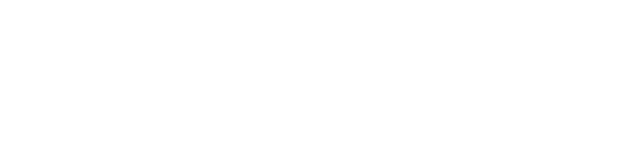
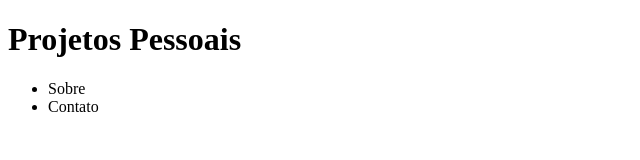
Before and after one commit to DeVector/site-ebac_projeto_01, a plain HTML site: page index.html in a window 1280 px wide. Shown: the whole page, without its empty margins (0-640 px from the left). Drawn offline with Linux system fonts and the light colour scheme.

Commit message:
chore: create header

```diff
--- a/index.html
+++ b/index.html
@@ -6,6 +6,14 @@
     <title>Site Pessoal</title>
 </head>
 <body>
-
+    <header>
+        <h1>Projetos Pessoais</h1>
+        <nav>
+            <ul>
+                <li>Sobre</li>
+                <li>Contato</li>
+            </ul>
+        </nav>
+    </header>
 </body>
 </html>
```
